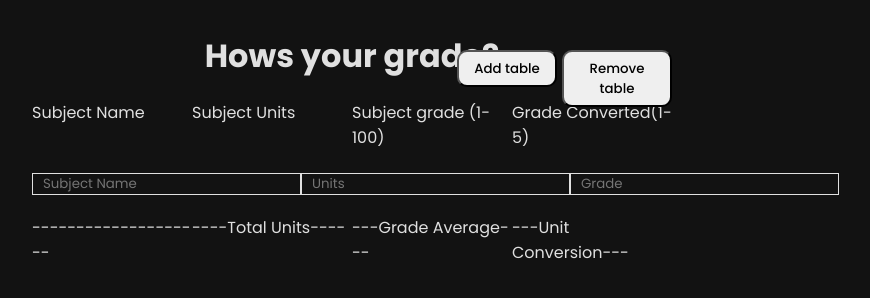
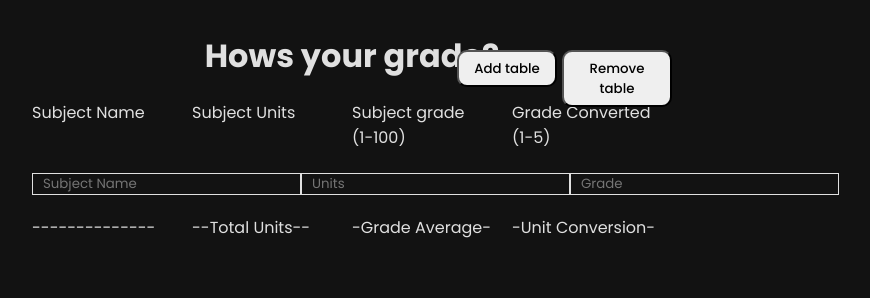
Before and after one commit to CedLeo/GradeCalculator, a plain HTML site: page index.html in a window 1280 px wide. Shown: the whole page, without its empty margins (288-1158 px from the left). Drawn offline with Linux system fonts and the light colour scheme.

Commit message:
Minor changes to elements
Changed some text and added br to labels

```diff
--- a/index.html
+++ b/index.html
@@ -15,8 +15,8 @@
         <div class="grade-labels">
             <div class="row-item subject-name-lbl">Subject Name</div>
             <div class="row-item subject-units-lbl">Subject Units</div>
-            <div class="row-item subject-grade-lbl">Subject grade (1-100)</div>
-            <div class="row-item grade-converted-lbl">Grade Converted(1-5)</div>
+            <div class="row-item subject-grade-lbl">Subject grade <br>(1-100)</div>
+            <div class="row-item grade-converted-lbl">Grade Converted <br>(1-5)</div>
             <button id="removeTableBtn">Remove table</button>
             <button id="addTableBtn">Add table</button>
         </div>
@@ -29,10 +29,10 @@
             </div>
         </div>
         <div class="grade-labels">
-                <div class="row-item subject-name"><p>--------------------</p></div>
-                <div class="row-item subject-units"><p>----Total Units----</p></div>
-                <div class="row-item subject-grade"><p>---Grade Average---</p></div>
-                <div class="row-item grade-converted"><p>---Unit Conversion---</p></div>
+                <div class="row-item subject-name"><p>--------------</p></div>
+                <div class="row-item subject-units"><p>--Total Units--</p></div>
+                <div class="row-item subject-grade"><p>-Grade Average-</p></div>
+                <div class="row-item grade-converted"><p>-Unit Conversion-</p></div>
         </div>
         <div class="grade-labels">
                 <div class="row-item subject-name"><p></p></div>
```
